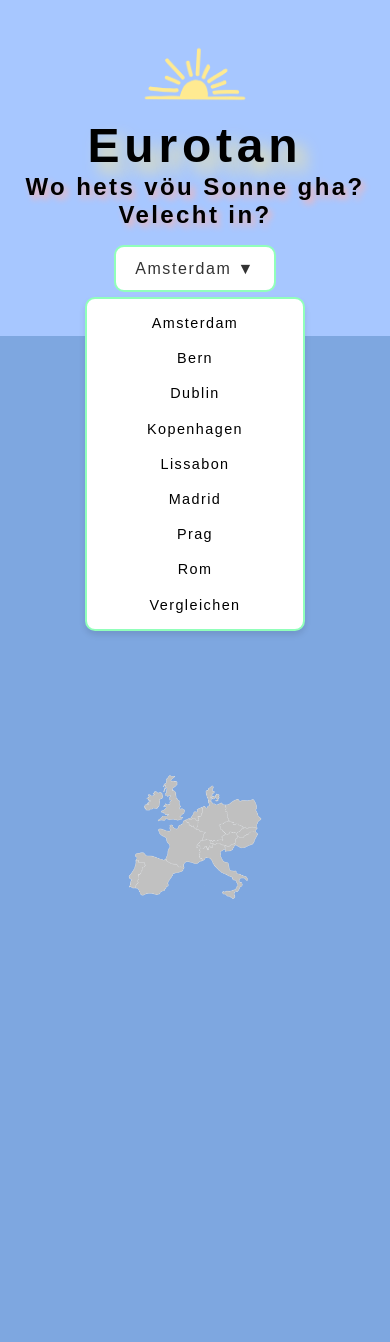
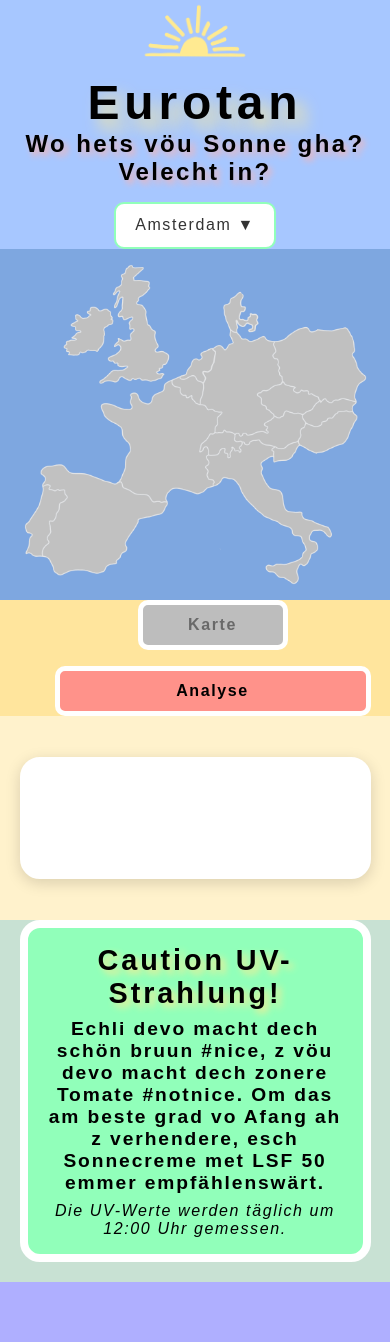
Before and after one commit to tabeabettina/IM3_UV_Index, a PHP site: page /sub.html in a window 390 px wide. Run offline with PHP 8.4, Linux system fonts and the light colour scheme.

Commit message:
überarbeitung

```diff
--- a/sub.css
+++ b/sub.css
@@ -14,34 +14,39 @@
   background-color: rgb(175, 175, 255);
 }
 
+/* === LAYOUT === */
 .layout {
   display: flex;
-  flex-wrap: wrap;
   height: 100vh;
   width: 100%;
 }
 
-.left, .right {
-  flex: 1 1 50%;
+.left {
+  width: 40%;
   display: flex;
   flex-direction: column;
-  min-width: 320px;
+}
+
+.right {
+  width: 60%;
+  display: flex;
+  flex-direction: column;
 }
 
 /* === LEFT TOP === */
 .left-top {
-  flex: 0 0 25vh;
+  flex: 0 0 25%;
   background-color: #a7c7ff;
   display: flex;
   flex-direction: column;
+  align-items: center;
   justify-content: center;
-  align-items: center;
 }
 
 .title {
   display: flex;
+  align-items: center;
   justify-content: center;
-  align-items: center;
   gap: 1rem;
 }
 
@@ -55,14 +60,19 @@
   height: auto;
 }
 
+.subtitle {
+  text-align: center;
+}
+
 .subtitle h2 {
   font-size: clamp(1.5rem, 3vw, 3.5rem);
-  text-shadow: 0.15em 0.15em 0.25em rgba(247, 179, 179, 1);
+  text-shadow: 0.15em 0.15em 0.25em rgba(247,179,179,1);
 }
 
 /* === LOCATION DROPDOWN === */
 .location-dropdown {
   position: relative;
+  display: inline-block;
   margin-top: 1rem;
 }
 
@@ -77,6 +87,7 @@
 }
 
 #dropdownMenu {
+  display: none;
   position: absolute;
   top: 110%;
   left: 50%;
@@ -102,6 +113,10 @@
   background-color: rgb(230, 255, 230);
 }
 
+#dropdownMenu.show {
+  display: block;
+}
+
 /* === LEFT BOTTOM === */
 .left-bottom {
   flex: 1;
@@ -109,18 +124,42 @@
   display: flex;
   justify-content: center;
   align-items: center;
+  position: relative;
+}
+
+.europa-container {
+  position: relative;
+  display: flex;
+  justify-content: center;
+  align-items: center;
+  width: 100%;
 }
 
 .europa-container img {
-  width: 35vw;
-  max-width: 600px;
+  width: 75%;
   height: auto;
   object-fit: contain;
 }
 
+/* === MARKER === */
+.marker {
+  position: absolute;
+  width: 30px;
+  height: 30px;
+  border-radius: 50%;
+  transform: translate(-50%, -50%);
+  cursor: pointer;
+  transition: transform 0.25s ease, box-shadow 0.25s ease;
+  z-index: 2;
+}
+
+.marker:hover {
+  transform: translate(-50%, -50%) scale(1.3);
+}
+
 /* === RIGHT TOP === */
 .right-top {
-  flex: 0 0 15vh;
+  flex: 0 0 15%;
   background-color: #ffe59d;
   display: flex;
   justify-content: flex-end;
@@ -130,32 +169,51 @@
 
 .button-container {
   display: flex;
-  flex-wrap: wrap;
   gap: 1rem;
 }
 
 .karte-button,
 .analyse-button {
-  flex: 1 1 45%;
-  min-width: 120px;
-  padding: 0.6rem 1.2rem;
+  height: 50px;
+  width: 150px;
   border-radius: 10px;
-  border: 0.3rem solid white;
+  border: 5px white solid;
   font-size: clamp(1rem, 1.5vw, 1.4rem);
   font-weight: bold;
   cursor: pointer;
 }
 
 .karte-button {
-  background-color: rgb(255, 146, 138);
-}
-
-.analyse-button {
   background-color: rgb(189, 189, 189);
   color: rgb(105, 105, 105);
 }
 
+.analyse-button {
+  background-color: rgb(255, 146, 138);
+}
+
 /* === CHART === */
+
+.chart-container {
+  width: 90%;
+  height: 60%; /* Chart nimmt etwa 60% der rechten Seite ein */
+  background-color: white;
+  border: 8px solid white;
+  border-radius: 20px;
+  box-shadow: 0 4px 15px rgba(0, 0, 0, 0.15);
+  display: flex;
+  justify-content: center;
+  align-items: center;
+  padding: 20px;
+  box-sizing: border-box;
+}
+
+#myChart {
+  width: 100% !important;
+  height: 100% !important;
+}
+
+
 .right-middle {
   flex: 1;
   background-color: #fff2cc;
@@ -166,33 +224,40 @@
 
 .chart-container {
   width: min(90%, 1000px);
-  height: auto;
 }
 
 #myChart {
   width: 100%;
   height: auto;
-  background-color: white;
 }
 
-/* === UV INFO === */
+/* === RIGHT BOTTOM === */
 .right-bottom {
-  flex: 0 0 25vh;
+  flex: 0 0 25%;
   background-color: #c8e1d3;
   display: flex;
   justify-content: center;
   align-items: center;
 }
 
+
+
+/* === UV-Container (oben oder seitlich vom Chart) === */
 .uv-container {
-  width: min(90%, 900px);
+  width: 90%;
+  height: auto;
   background-color: rgb(145, 255, 186);
-  border: 0.6rem solid white;
-  border-radius: 1.5rem;
-  padding: 2rem;
+  border: 8px solid white;
+  border-radius: 20px;
+  padding: 2%;
+  box-sizing: border-box;
   text-align: center;
-  box-shadow: 0 0.5rem 1rem rgba(0,0,0,0.1);
+  margin-bottom: 20px;
+  display: flex;
+  flex-direction: column;
+  justify-content: center;
 }
+
 
 .uv-container h3 {
   font-size: clamp(1.8rem, 2.5vw, 2.8rem);
@@ -200,7 +265,8 @@
 }
 
 .uv-container h2 {
-  font-size: clamp(1.4rem, 2vw, 2.2rem);
+  font-size: clamp(1.2rem, 2vw, 2.2rem);
+  font-style: normal;
   margin-top: 0.5rem;
 }
 
@@ -210,16 +276,20 @@
   margin-top: 0.5rem;
 }
 
+
+
 /* === MEDIA QUERIES === */
 @media (max-width: 1024px) {
   .layout { flex-direction: column; }
   .left, .right { width: 100%; }
   .title { flex-direction: column; }
   .subtitle { text-align: center; }
+  .europa-container img { width: 90%; }
 }
 
 @media (max-width: 600px) {
-  .button-container { justify-content: center; }
+  .button-container { justify-content: center; flex-wrap: wrap; }
   .karte-button, .analyse-button { flex: 1 1 100%; }
   .uv-container { width: 90%; padding: 1rem; }
+  #locationButton { font-size: 1rem; }
 }
--- a/sub.js
+++ b/sub.js
@@ -1,9 +1,8 @@
 // -------------------------------
-// 🌤️ UV-Index Visualisierung
+// 🌤️ UV-Index Visualisierung (Eurotan Subpage)
 // -------------------------------
 
-
-
+// --- Datenspeicher für Städte ---
 let uv_amsterdam = [];
 let uv_bern = [];
 let uv_dublin = [];
@@ -13,6 +12,7 @@
 let uv_prag = [];
 let uv_rom = [];
 
+// --- URLs für Datenabruf ---
 const urls = [
   'https://im3-uv.ramisberger-tabea.ch/unload.php?city=Amsterdam',
   'https://im3-uv.ramisberger-tabea.ch/unload.php?city=Bern',
@@ -26,9 +26,7 @@
 
 let chartInstance;
 
-// -------------------------------
-// 🎨 Feste Farben für Diagramm-Linien
-// -------------------------------
+// --- Feste Farben für Diagramm-Linien ---
 const cityColors = {
   Amsterdam: "#E74C3C", // Rot
   Bern: "#27AE60",      // Grün
@@ -65,17 +63,48 @@
       Rom: uv_rom
     };
 
+    // -------------------------------
+    // 🧭 Chart.js Setup
+    // -------------------------------
     const ctx = document.querySelector('#myChart').getContext("2d");
+
     chartInstance = new Chart(ctx, {
       type: "line",
       data: {
-        labels: ["vor 10 Tagen", "vor 9 Tagen", "vor 8 Tagen", "vor 7 Tagen", "vor 6 Tagen", "vor 5 Tagen", "vor 4 Tagen", "vor 3 Tagen", "vorgestern", "gestern"],
+        labels: [
+          "vor 10 Tagen", "vor 9 Tagen", "vor 8 Tagen", "vor 7 Tagen",
+          "vor 6 Tagen", "vor 5 Tagen", "vor 4 Tagen", "vor 3 Tagen",
+          "vorgestern", "gestern"
+        ],
         datasets: []
+      },
+      options: {
+        responsive: true,
+        maintainAspectRatio: false,
+        layout: { padding: 10 },
+        scales: {
+          y: {
+            beginAtZero: true,
+            title: {
+              display: true,
+              text: "UV-Index",
+              font: { size: 16, weight: "bold" }
+            }
+          },
+          x: {
+            ticks: { font: { size: 12 } }
+          }
+        },
+        plugins: {
+          legend: {
+            labels: { font: { size: 14 } }
+          }
+        }
       }
     });
 
     // -------------------------------
-    // 📍 Karte mit Städten
+    // 🗺️ Karte mit UV-Markern
     // -------------------------------
     const cities = [
       { name: "Amsterdam", top: 34, left: 51, uv: uv_amsterdam.at(-1) },
@@ -98,7 +127,7 @@
       marker.style.top = `${city.top}%`;
       marker.style.left = `${city.left}%`;
 
-      // 🔥 Farbe abhängig vom UV-Index
+      // 🔥 Farbe nach UV-Wert
       let color;
       if (city.uv <= 2) color = "rgb(0, 200, 0)";
       else if (city.uv <= 4) color = "rgb(255, 230, 0)";
@@ -107,8 +136,14 @@
       else color = "rgb(139, 0, 0)";
 
       marker.style.backgroundColor = color;
+      marker.style.position = "absolute";
+      marker.style.width = "18px";
+      marker.style.height = "18px";
+      marker.style.borderRadius = "50%";
+      marker.style.cursor = "pointer";
+      marker.style.transition = "box-shadow 0.3s ease";
 
-      // Hover-Effekt
+      // 🌟 Glow-Effekt beim Hover
       marker.addEventListener("mouseenter", () => {
         marker.style.boxShadow = `0 0 20px ${color}`;
       });
@@ -120,12 +155,13 @@
     });
 
     // -------------------------------
-    // 📋 Dropdown-Funktionalität
+    // 📋 Dropdown-Menü Logik
     // -------------------------------
     const locationButton = document.getElementById("locationButton");
     const dropdownMenu = document.getElementById("dropdownMenu");
 
-    locationButton.addEventListener("click", () => {
+    locationButton.addEventListener("click", (event) => {
+      event.stopPropagation();
       dropdownMenu.classList.toggle("hidden");
     });
 
@@ -135,12 +171,11 @@
         locationButton.textContent = city + " ▼";
         dropdownMenu.classList.add("hidden");
 
-        console.log("Ausgewählte Stadt:", city);
         updateChart(city);
       }
     });
 
-    // Schließt Dropdown bei Klick außerhalb
+    // Dropdown außerhalb schließen
     document.addEventListener("click", (event) => {
       if (!locationButton.contains(event.target) && !dropdownMenu.contains(event.target)) {
         dropdownMenu.classList.add("hidden");
@@ -148,11 +183,10 @@
     });
 
     // -------------------------------
-    // 📈 Chart-Aktualisierung
+    // 📈 Chart aktualisieren
     // -------------------------------
     function updateChart(city) {
       if (city === "Vergleichen") {
-        // Alle Städte gleichzeitig anzeigen
         const datasets = Object.keys(cityData).map(cityName => ({
           label: `UV-Index ${cityName}`,
           data: cityData[cityName],
@@ -165,15 +199,14 @@
         chartInstance.data.datasets = datasets;
         chartInstance.update();
 
-        // Alle Marker sichtbar machen
+        // Alle Marker anzeigen
         document.querySelectorAll(".marker").forEach(marker => {
           marker.style.display = "block";
         });
-
         return;
       }
 
-      // Nur eine Stadt anzeigen
+      // Nur eine Stadt
       const uvValues = cityData[city];
       if (!uvValues) {
         console.error("Keine Daten für Stadt:", city);
@@ -194,19 +227,20 @@
 
       chartInstance.update();
 
-      // Nur Marker der gewählten Stadt anzeigen
-      const markers = document.querySelectorAll(".marker");
-      markers.forEach(marker => {
+      // Nur gewählte Stadt zeigen
+      document.querySelectorAll(".marker").forEach(marker => {
         marker.style.display = (marker.dataset.city === city) ? "block" : "none";
       });
     }
 
-    // Standardmäßig Amsterdam anzeigen
+    // 🟢 Standardmäßig: Amsterdam anzeigen
     updateChart("Amsterdam");
   })
   .catch(error => {
-    console.error('Error:', error);
+    console.error("Fehler beim Laden der Daten:", error);
   });
+
+
 
 
 
```
Also changed, not shown: README.md, index.css (line endings or trailing spaces).
